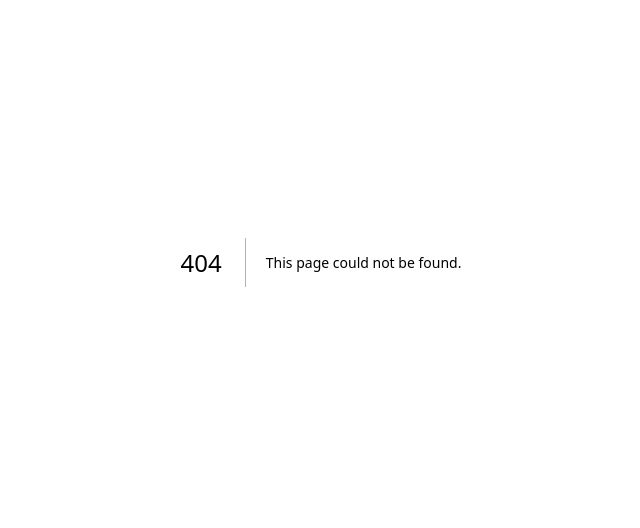
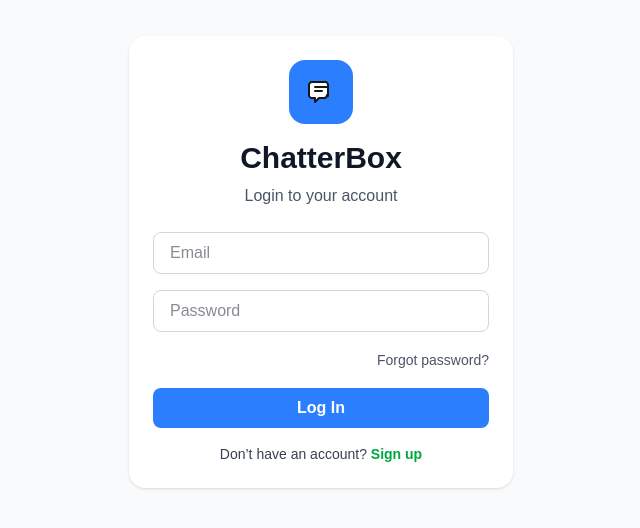
Before and after one commit to anns25/ChatterBoxFrontend, a Next.js app: page /login in a window 1280 px wide. Before the commit this address had no page. Shown: the part 138-666 px from the top of the page, without its empty margins (319-959 px from the left). Built offline with nearby package versions, Linux system fonts and the light colour scheme.

Commit message:
my first commit to chatterbox frontend

```diff
--- /dev/null
+++ b/app/(auth)/login/page.tsx
@@ -0,0 +1,93 @@
+'use client'
+
+import React, { useState } from 'react'
+import Link from 'next/link'
+
+export default function LoginPage() {
+  const [email, setEmail] = useState('')
+  const [password, setPassword] = useState('')
+
+  const handleSubmit = (e: React.FormEvent) => {
+    e.preventDefault()
+    console.log({ email, password })
+    // TODO: handle login logic here
+  }
+
+  return (
+    <div className="flex min-h-screen items-center justify-center bg-gray-50">
+      <div className="w-full max-w-sm p-6 bg-white rounded-2xl shadow-sm">
+        <div className="text-center mb-6">
+          {/* Logo or Icon */}
+          <div className="mx-auto mb-4 flex h-16 w-16 items-center justify-center rounded-2xl bg-blue-500">
+            <svg
+              xmlns="http://www.w3.org/2000/svg"
+              fill="white"
+              viewBox="0 0 24 24"
+              strokeWidth={1.5}
+              stroke="currentColor"
+              className="h-8 w-8"
+            >
+              <path
+                strokeLinecap="round"
+                strokeLinejoin="round"
+                d="M7.5 8.25h9m-9 3h5.25m4.5 3.75V6.75A2.25 2.25 0 0014.25 4.5H5.25A2.25 2.25 0 003 6.75v7.5a2.25 2.25 0 002.25 2.25h2.25V19.5l3-3h3.75a2.25 2.25 0 002.25-2.25z"
+              />
+            </svg>
+          </div>
+
+          <h1 className="text-3xl font-bold text-gray-900">ChatterBox</h1>
+          <p className="mt-2 text-gray-600 font-medium">
+            Login to your account
+          </p>
+        </div>
+
+        <form onSubmit={handleSubmit} className="space-y-4">
+          <div>
+            <input
+              type="email"
+              placeholder="Email"
+              value={email}
+              onChange={(e) => setEmail(e.target.value)}
+              required
+              className="w-full rounded-lg border border-gray-300 px-4 py-2 text-gray-900 focus:outline-none focus:ring-2 focus:ring-blue-500"
+            />
+          </div>
+
+          <div>
+            <input
+              type="password"
+              placeholder="Password"
+              value={password}
+              onChange={(e) => setPassword(e.target.value)}
+              required
+              className="w-full rounded-lg border border-gray-300 px-4 py-2 text-gray-900 focus:outline-none focus:ring-2 focus:ring-blue-500"
+            />
+          </div>
+
+          <div className="text-right">
+            <Link
+              href="#"
+              className="text-sm font-medium text-gray-600 hover:text-blue-600"
+            >
+              Forgot password?
+            </Link>
+          </div>
+
+          <button
+            type="submit"
+            className="w-full rounded-lg bg-blue-500 py-2 font-semibold text-white hover:bg-blue-600 transition"
+          >
+            Log In
+          </button>
+        </form>
+
+        <p className="mt-4 text-center text-sm text-gray-700">
+          Don’t have an account?{' '}
+          <Link href="/signup" className="font-semibold text-green-600 hover:underline">
+            Sign up
+          </Link>
+        </p>
+      </div>
+    </div>
+  )
+}
```
